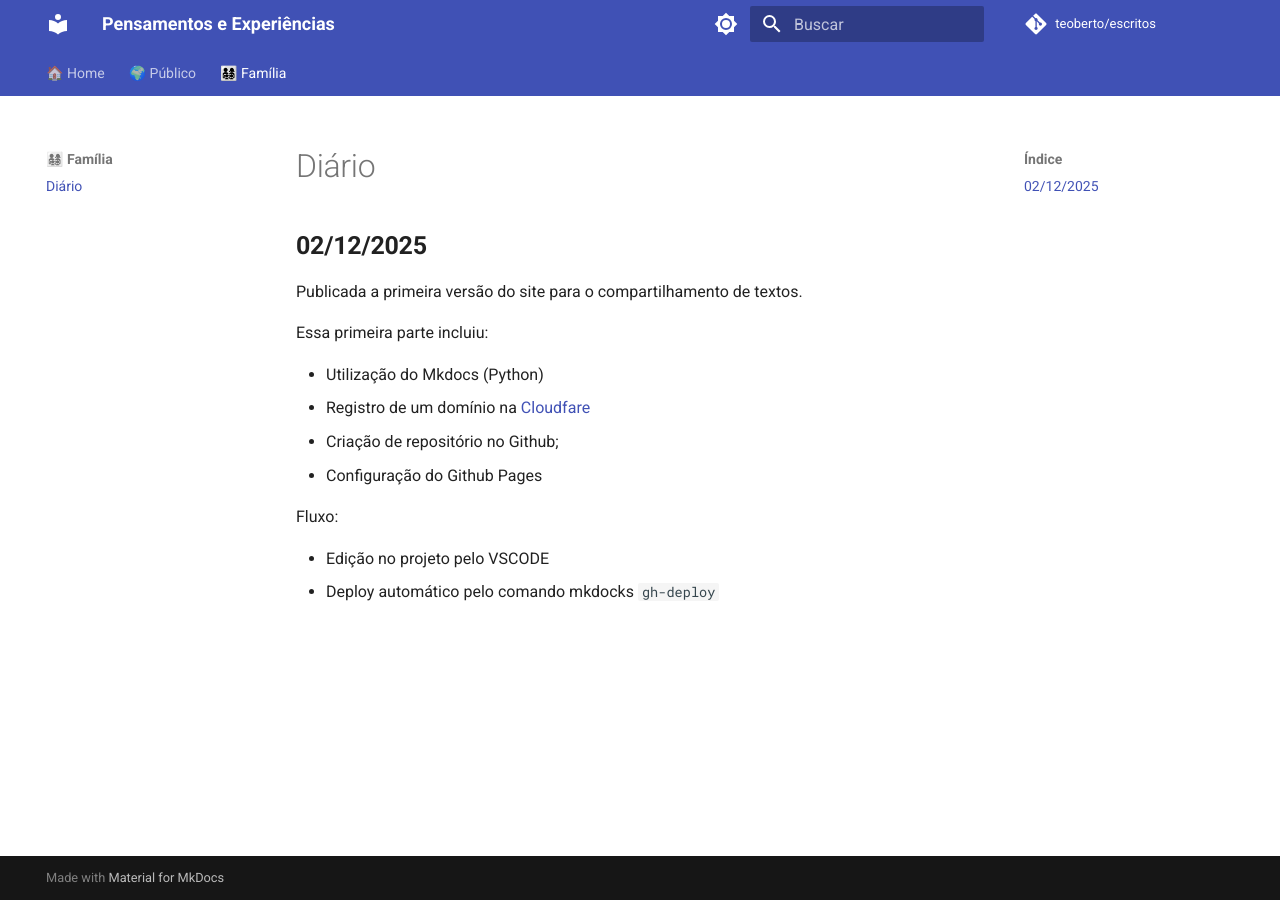
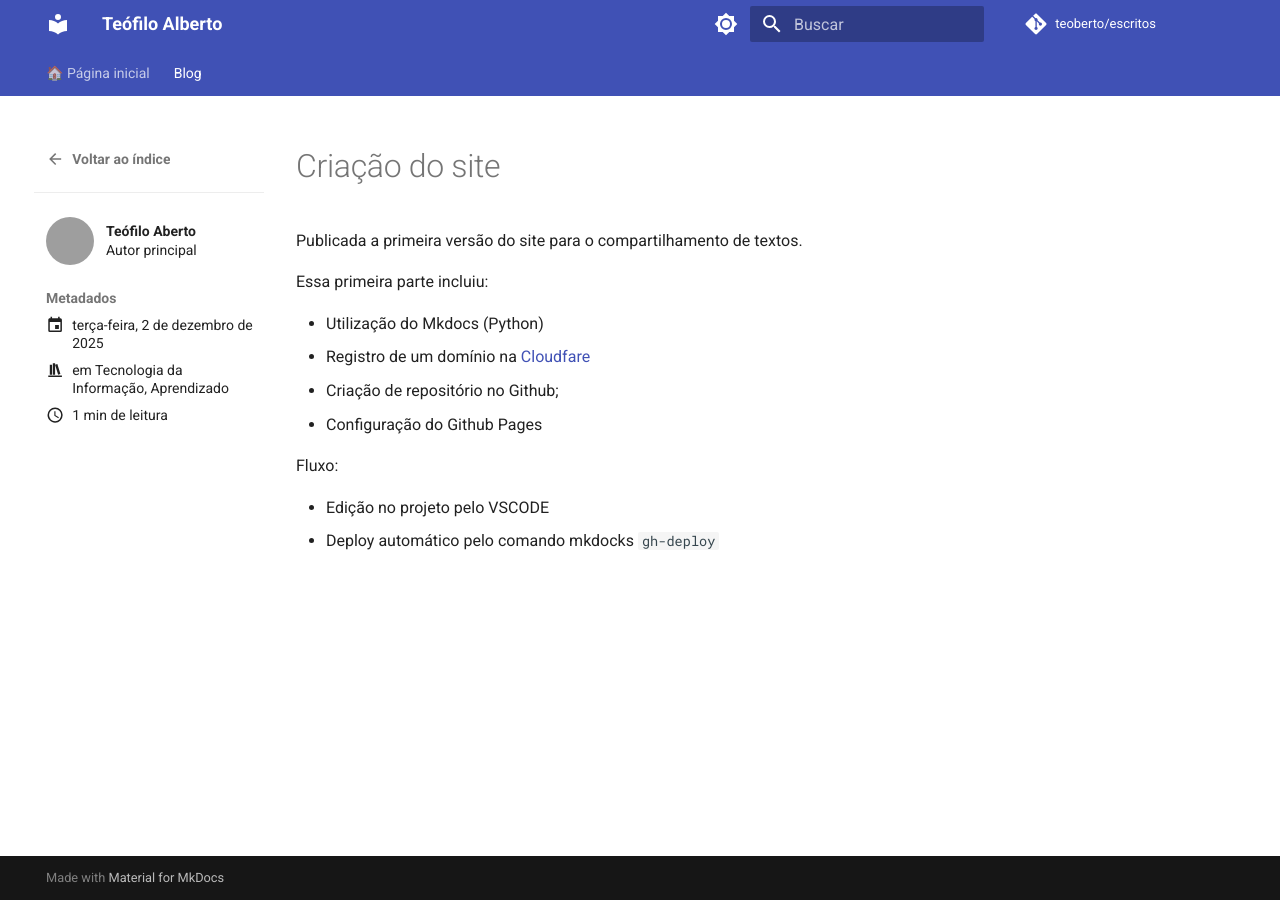
Before and after one commit to teoberto/escritos, an MkDocs documentation site: the page built from docs/blog/posts/2025-12-02-primeiro-post.md, in a window 1280 px wide. Built offline with MkDocs 1.6.1 and Material for MkDocs 9.7.7, drawn with Linux system fonts in a browser that asks for light colours; comment, search, counter and statistics services are not loaded; grey boxes are pictures that could not be loaded.

Commit message:
plugin blog

```diff
--- /dev/null
+++ b/docs/blog/.authors.yml
@@ -0,0 +1,5 @@
+authors:
+  teoberto:
+    name: Teófilo Aberto
+    description: Autor principal
+    avatar: https://github.com/teoberto.png
--- a/docs/familia/diario.md
+++ b/docs/blog/posts/2025-12-02-primeiro-post.md
@@ -1,6 +1,17 @@
-## **02/12/2025**
+---
+date: 2025-12-02
+authors:
+  - teoberto
+categories:
+  - Tecnologia da Informação
+  - Aprendizado
+---
+
+# Criação do site
 
 Publicada a primeira versão do site para o compartilhamento de textos.
+
+<!-- more -->
 
 Essa primeira parte incluiu:
 
--- a/mkdocs.yml
+++ b/mkdocs.yml
@@ -1,7 +1,23 @@
-site_name: Pensamentos e Experiências
+site_name: Teófilo Alberto
 site_url: https://teoberto.com/
 repo_url: https://github.com/teoberto/escritos
 repo_name: teoberto/escritos
+
+plugins:
+  - search
+  - blog:
+      blog_dir: blog
+      post_date_format: full
+      post_url_format: "{date}/{slug}"
+      authors: true
+      categories: true
+      archive: true
+      archive_name: Arquivo
+      archive_date_format: yyyy
+      archive_url_format: "arquivo/{date}"
+      categories_name: Categorias
+      pagination: true
+      pagination_per_page: 10
 
 theme:
   name: material
@@ -24,16 +40,21 @@ theme:
     - navigation.sections
     - navigation.expand
     - navigation.top
+    - navigation.indexes
+    - navigation.tracking
+    - toc.follow
+    - toc.integrate
 
 markdown_extensions:
   - pymdownx.highlight
   - pymdownx.superfences
   - admonition
   - pymdownx.details
+  - attr_list
+  - md_in_html
+  - toc:
+      permalink: true
 
 nav:
-  - 🏠 Home: index.md
-  - 🌍 Público:
-    - Artigos: publico/artigos.md
-  - 👨‍👩‍👧‍👦 Família:
-    - Diário: familia/diario.md
+  - 🏠 Página inicial: index.md
+  - 📝 Blog: blog/index.md
```
Also changed, not shown: docs/blog/index.md (added, +1 -0 lines), docs/index.md (+2 -2 lines), docs/publico/artigos.md (deleted, +0 -3 lines).
